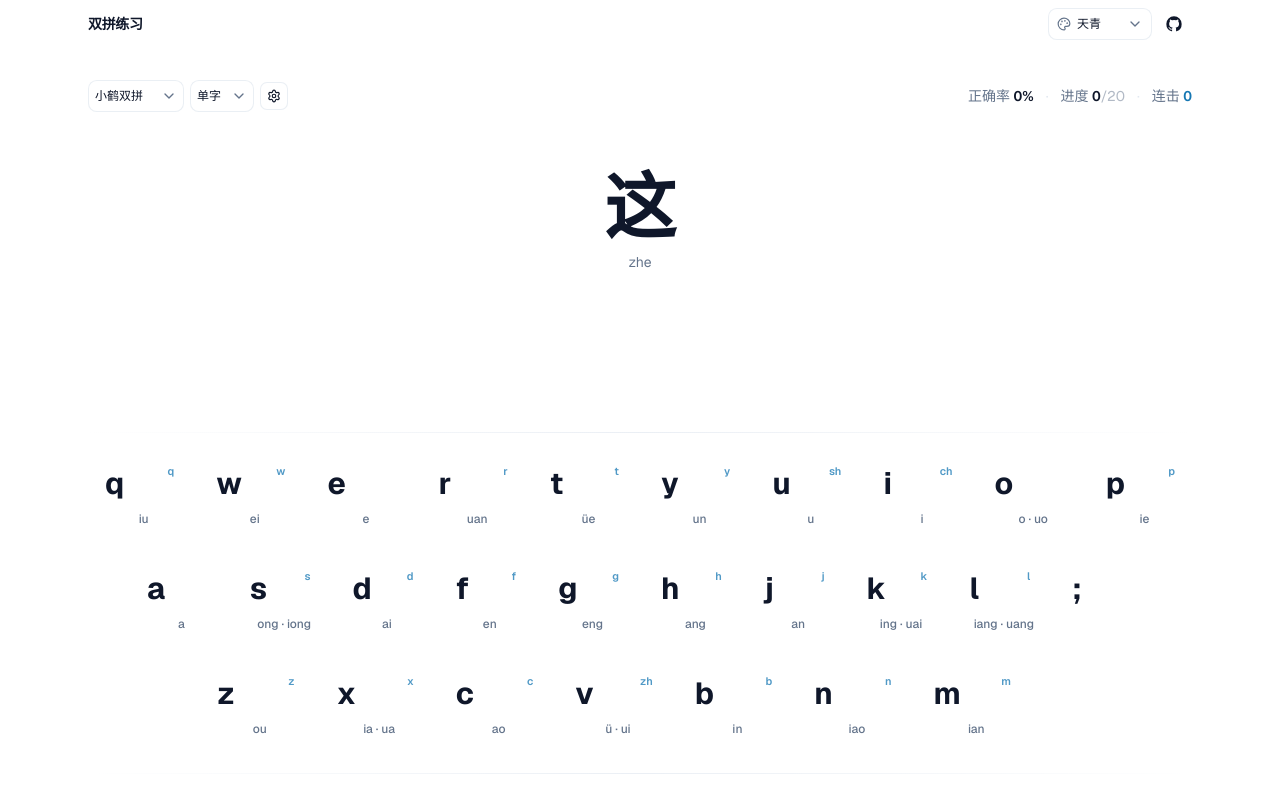
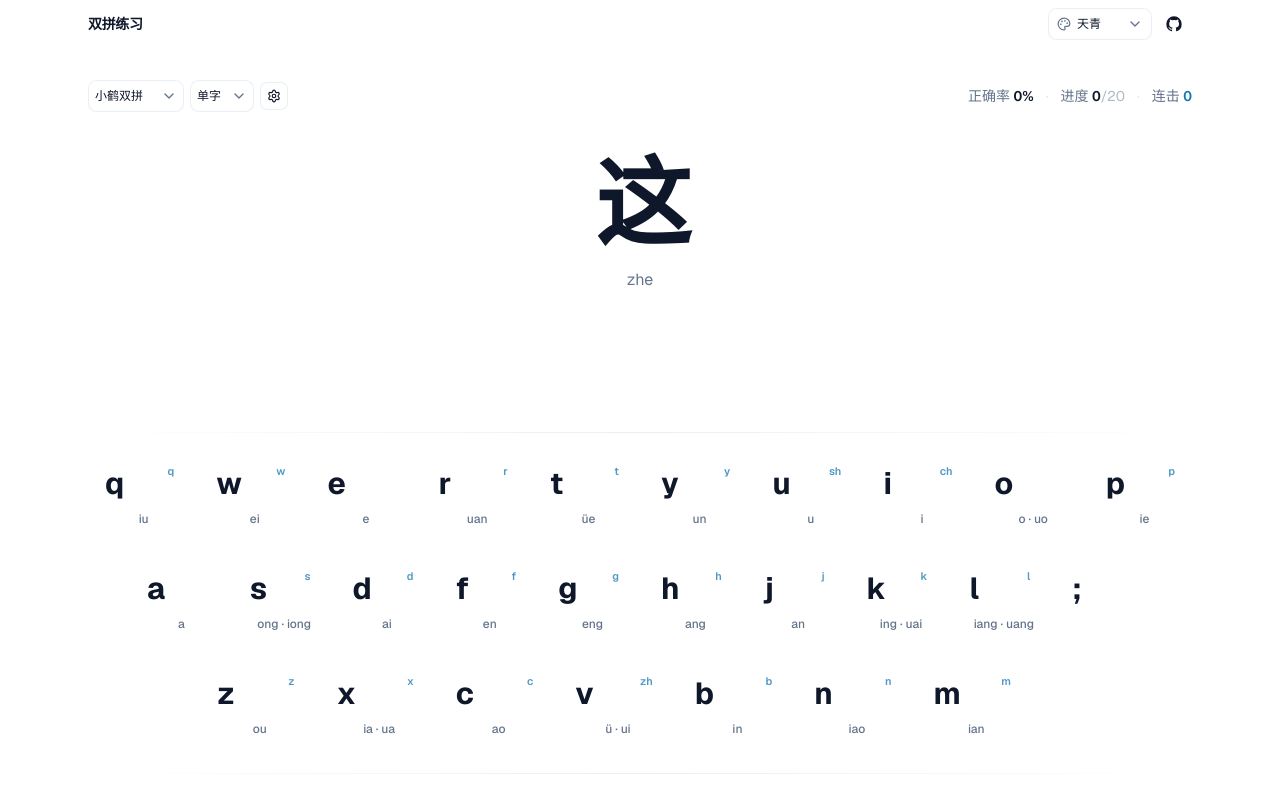
Before and after one commit to sharebravery/shuangpin-practice, a Next.js app: page / in a window 1280 px wide. Shown: the top 800 px of the page. Built offline with nearby package versions, Linux system fonts and the light colour scheme.

Commit message:
style(ui): strengthen prompt hierarchy

```diff
--- a/src/features/practice/practice-prompt.tsx
+++ b/src/features/practice/practice-prompt.tsx
@@ -11,7 +11,7 @@ export function PracticePrompt() {
 
   if (status === "ready" || !question) {
     return (
-      <div className="flex h-24 items-center justify-center text-sm text-muted-foreground">
+      <div className="flex h-28 items-center justify-center text-sm text-muted-foreground">
         准备开始…
       </div>
     );
@@ -19,7 +19,7 @@ export function PracticePrompt() {
 
   if (status === "paused") {
     return (
-      <div className="flex h-24 flex-col items-center justify-center text-center">
+      <div className="flex h-28 flex-col items-center justify-center text-center">
         <p className="text-lg font-medium">已暂停</p>
         <p className="mt-1 text-xs text-muted-foreground">按 Space 继续</p>
       </div>
@@ -28,7 +28,7 @@ export function PracticePrompt() {
 
   if (status === "completed") {
     return (
-      <div className="flex h-24 items-center justify-center text-center">
+      <div className="flex h-28 items-center justify-center text-center">
         <p className="text-lg font-medium">本组完成 🎉</p>
       </div>
     );
@@ -37,7 +37,7 @@ export function PracticePrompt() {
   const wrong = status === "wrong";
 
   return (
-    <div className="flex h-24 w-full flex-col items-center justify-center">
+    <div className="flex h-28 w-full flex-col items-center justify-center">
       {question.kind === "mapping" && (
         <>
           <span className="h-4 text-[0.65rem] uppercase tracking-widest text-muted-foreground">
@@ -51,12 +51,12 @@ export function PracticePrompt() {
 
       {question.kind === "character" && (
         <>
-          <span className="text-6xl font-bold leading-none sm:text-7xl">
+          <span className="text-7xl font-semibold leading-none tracking-[-0.06em] sm:text-8xl">
             {question.character}
           </span>
           <span
             className={cn(
-              "mt-2 h-5 text-sm text-muted-foreground",
+              "mt-4 h-5 text-sm text-muted-foreground sm:text-base",
               (!showPinyin || wrong) && "invisible",
             )}
           >
@@ -67,7 +67,7 @@ export function PracticePrompt() {
 
       {question.kind === "phrase" && (
         <div className="flex h-full flex-col items-center justify-center">
-          <span className="text-4xl font-bold leading-none tracking-wide sm:text-5xl">
+          <span className="text-4xl font-semibold leading-none tracking-wide sm:text-5xl">
             {[...question.text].map((ch, i) => (
               <span
                 key={i}
@@ -87,7 +87,7 @@ export function PracticePrompt() {
           </span>
           <span
             className={cn(
-              "mt-2 h-5 text-xs text-muted-foreground",
+              "mt-3 h-5 text-xs text-muted-foreground sm:text-sm",
               (!showPinyin || wrong) && "invisible",
             )}
           >
```
